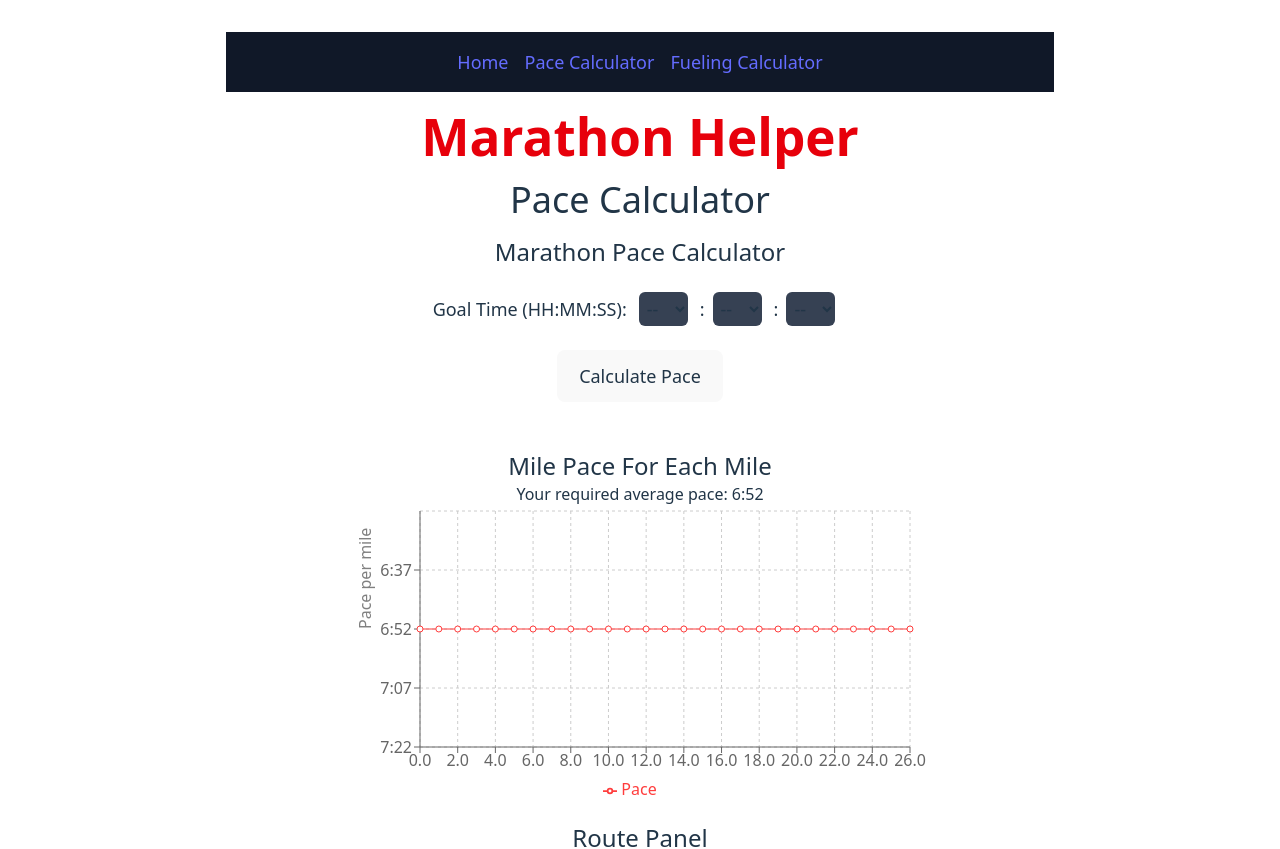
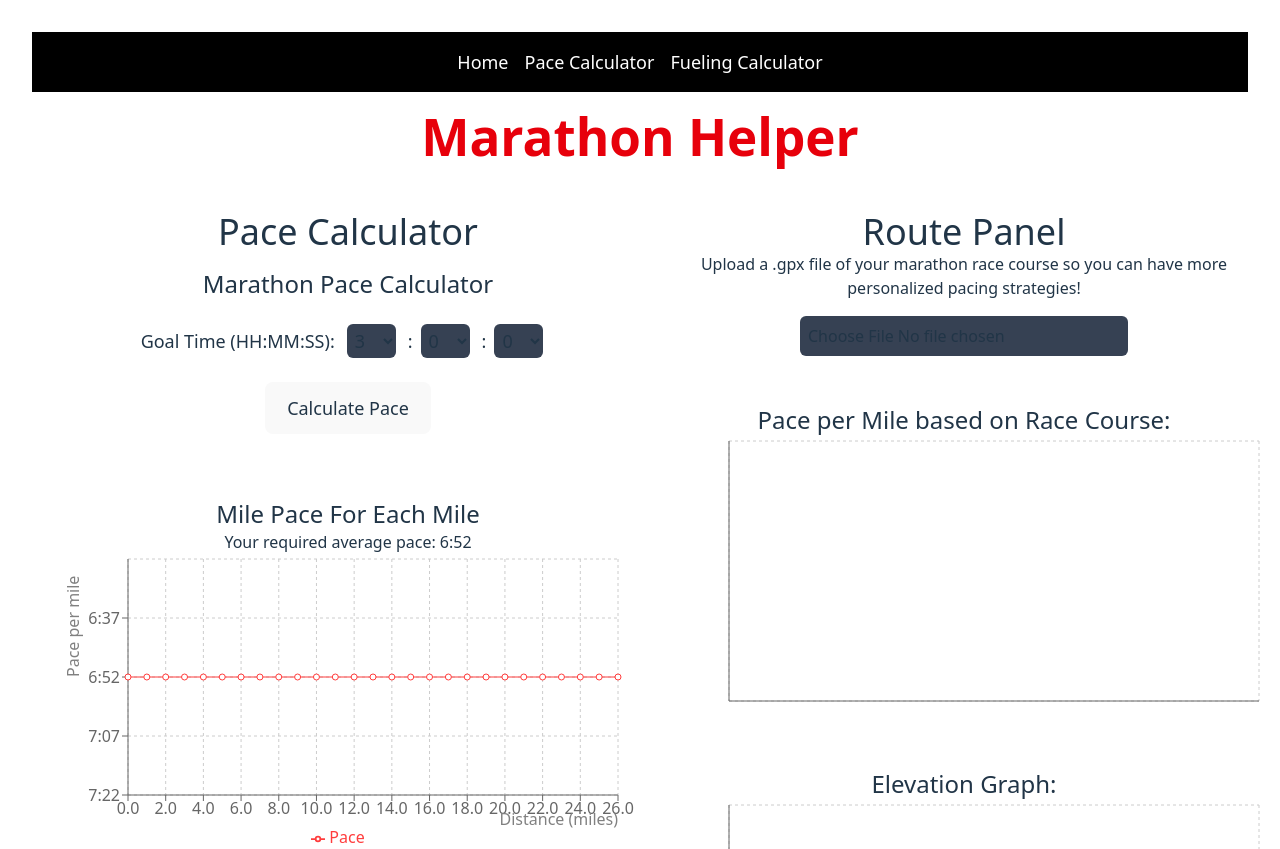
Before and after one commit to Sh0ckWave473/Marathon-Helper, a React (Vite) app in the folder marathon-helper/: page /pacing in a window 1280 px wide. Shown: the top 849 px of the page. Built offline with nearby package versions, Linux system fonts and the light colour scheme.

Commit message:
Changed code format + CSS changes

```diff
--- a/marathon-helper/src/App.jsx
+++ b/marathon-helper/src/App.jsx
@@ -8,10 +8,20 @@ export default App;
 function App() {
     return (
         <div className="App min-h-screen">
-            <nav className="bg-gray-900 p-4 space-x-4 text-lg font-medium sticky top-0 z-10 flex justify-center">
-                <Link to="/">Home</Link>
-                <Link to="/pacing">Pace Calculator</Link>
-                <Link to="/fueling">Fueling Calculator</Link>
+            <nav className="bg-black p-4 space-x-4 text-lg font-medium sticky top-0 z-10 flex justify-center">
+                <Link to="/">
+                    <p className="text-white hover:text-red-600">Home</p>
+                </Link>
+                <Link to="/pacing">
+                    <p className="text-white hover:text-red-600">
+                        Pace Calculator
+                    </p>
+                </Link>
+                <Link to="/fueling">
+                    <p className="text-white hover:text-red-600">
+                        Fueling Calculator
+                    </p>
+                </Link>
             </nav>
             <header className="App-header">
                 <h1 className="text-4xl font-bold text-red-600 p-4">
--- a/marathon-helper/src/Pages/Fueling.jsx
+++ b/marathon-helper/src/Pages/Fueling.jsx
@@ -1,13 +1,18 @@
+import FuelingChart from "../charts/FuelingChart";
 import FuelingCalculator from "../components/FuelingCalculator";
 import TipsPanel from "../components/TipsPanel";
 export default Fueling;
 
 function Fueling() {
     return (
-        <div>
-            <h2 className="text-4xl font-medium">Fueling Calculator</h2>
-            <FuelingCalculator />
-            <TipsPanel category="fueling" />
+        <div className="flex flex-col lg:flex-row p-4">
+            <div className="flex-1">
+                <FuelingCalculator />
+            </div>
+            <div className="flex-1">
+                <FuelingChart />
+            </div>
+            {/* <TipsPanel category="fueling" /> */}
         </div>
     );
 }
--- a/marathon-helper/src/Pages/Pacing.jsx
+++ b/marathon-helper/src/Pages/Pacing.jsx
@@ -1,13 +1,20 @@
+import PaceChart from "../charts/PaceChart";
 import PaceCalculator from "../components/PaceCalculator";
+import RoutePanel from "../components/RoutePanel";
 import TipsPanel from "../components/TipsPanel";
 export default Pacing;
 
 function Pacing() {
     return (
-        <div>
-            <h2 className="text-4xl font-medium">Pace Calculator</h2>
-            <PaceCalculator />
-            <TipsPanel category="pacing" />
+        <div className="flex flex-col lg:flex-row p-4">
+            <div className="flex-1">
+                <PaceCalculator />
+                <PaceChart />
+            </div>
+            <div className="flex-1">
+                <RoutePanel />
+            </div>
+            {/* <TipsPanel category="pacing" /> */}
         </div>
     );
 }
--- a/marathon-helper/src/charts/FuelingChart.jsx
+++ b/marathon-helper/src/charts/FuelingChart.jsx
@@ -7,21 +7,18 @@ import {
     CartesianGrid,
     Tooltip,
     Legend,
-    ReferenceDot,
 } from "recharts";
-import { totalSecondsFromTime } from "../utils/TotalSecondsFromTime";
 import { secondsToTimeFormat } from "../utils/SecondsToTimeFormat.js";
 export default FuelingChart;
 
 // Produces a chart of the fueling plan over the marathon distance based on gels per hour.
 function FuelingChart() {
-    const { goalTime, gelsPerHour } = useRace();
+    const { goalTimeInSeconds, gelsPerHour } = useRace();
     const marathonDistance = 26.2; // miles
-    const totalSeconds = totalSecondsFromTime(goalTime);
 
     if (
-        isNaN(totalSeconds) ||
-        totalSeconds <= 0 ||
+        isNaN(goalTimeInSeconds) ||
+        goalTimeInSeconds <= 0 ||
         !gelsPerHour ||
         gelsPerHour <= 0
     ) {
@@ -32,34 +29,79 @@ function FuelingChart() {
             </div>
         );
     }
-    const paceInSeconds = totalSeconds / marathonDistance;
+    const paceInSeconds = goalTimeInSeconds / marathonDistance;
 
     const data = [];
-    for (let gelsTaken = 0; gelsTaken <= (totalSeconds / 3600) * gelsPerHour; gelsTaken++) {
+    for (
+        let gelsTaken = 1;
+        gelsTaken <= (goalTimeInSeconds / 3600) * gelsPerHour;
+        gelsTaken++
+    ) {
         const timeAtGel = (gelsTaken / gelsPerHour) * 3600;
         const mileAtGel = timeAtGel / paceInSeconds;
-        data.push({ mile: mileAtGel.toFixed(1), gels: gelsTaken, time: secondsToTimeFormat(timeAtGel) });
+        data.push({
+            mile: mileAtGel.toFixed(1),
+            gels: 0,
+            time: secondsToTimeFormat(timeAtGel),
+        });
     }
     return (
+        <div>
+            <div>
+                <h2 className="mt-4 font-semibold text-2xl">
+                    Estimated Fuel Needs:
+                </h2>
+                <p>
+                    Take 1 gel about every {(60 / gelsPerHour).toFixed(0)}{" "}
+                    minutes
+                </p>
+                <h2 className="mt-4 font-semibold text-2xl">
+                    Fueling Plan for Marathon:
+                </h2>
+                <p>
+                    For a goal time of {secondsToTimeFormat(goalTimeInSeconds)},
+                    you will need approximately{" "}
+                    {Math.ceil((goalTimeInSeconds / 3600) * gelsPerHour) - 1}{" "}
+                    gels for the entire race
+                </p>
+            </div>
+            {goalTimeInSeconds && gelsPerHour ? (
+                <div>
+                    <h2 className="mt-4 text-2xl font-medium">
+                        Time To Take Each Gel
+                    </h2>
                     <LineChart
                         width={600}
-            height={300}
+                        height={75}
                         data={data}
-            margin={{ top: 5, right: 30, left: 20, bottom: 5 }}
+                        margin={{ top: 5, right: 30, left: 0, bottom: 5 }}
                     >
-            <CartesianGrid strokeDasharray="3 3" />
                         <XAxis
                             dataKey="time"
-                label={{ value: "Time", position: "insideBottomRight" }}
+                            label={{
+                                value: "Time",
+                                position: "insideBottomRight",
+                                offset: 0,
+                            }}
                         />
-            <YAxis
+                        <YAxis dataKey="gels" domain={[0, 0]} />
+                        <Legend />
+                        <Line
                             dataKey="gels"
-                domain={[0, "dataMax + 2"]}
-                label={{ value: "Gels Consumed", angle: -90, position: "insideLeft" }}
+                            stroke="#3b82f6"
+                            activeDot={{ r: 8 }}
                         />
-            <Tooltip formatter={(value) => [value, "Gels"]} />
+                    </LineChart>
+                </div>
+            ) : (
+                <LineChart width={600} height={70}>
+                    <CartesianGrid strokeDasharray="3 3" />
+                    <XAxis dataKey="time" />
+                    <YAxis dataKey="gels" />
+                    <Tooltip />
                     <Legend />
-            <Line dataKey="gels" stroke="#3b82f6" activeDot={{ r: 8 }} />
                 </LineChart>
+            )}
+        </div>
     );
 }
--- a/marathon-helper/src/charts/PaceChart.jsx
+++ b/marathon-helper/src/charts/PaceChart.jsx
@@ -9,20 +9,18 @@ import {
     Tooltip,
     Legend,
 } from "recharts";
-import { totalSecondsFromTime } from "../utils/TotalSecondsFromTime.js";
 import { secondsToTimeFormat } from "../utils/SecondsToTimeFormat.js";
 export default PaceChart;
 
 // Produces a chart of the pace over the marathon distance and what time the runner should be at each mile marker.
 function PaceChart() {
-    const { goalTime } = useRace();
+    const { goalTimeInSeconds } = useRace();
     const marathonDistance = 26.2; // miles
-    const totalSeconds = totalSecondsFromTime(goalTime);
 
-    if (isNaN(totalSeconds) || totalSeconds <= 0) {
+    if (isNaN(goalTimeInSeconds) || goalTimeInSeconds <= 0) {
         return <div>Please enter a valid goal time to see the pace chart.</div>;
     }
-    const paceInSeconds = totalSeconds / marathonDistance;
+    const paceInSeconds = goalTimeInSeconds / marathonDistance;
 
     const data = [];
     for (let mile = 0; mile <= marathonDistance; mile++) {
@@ -33,6 +31,11 @@ function PaceChart() {
         });
     }
     return (
+        <div className="mb-4 flex items-center flex-col">
+            <h2 className="text-2xl font-medium">Mile Pace For Each Mile</h2>
+            <p>
+                Your required average pace: {secondsToTimeFormat(paceInSeconds)}
+            </p>
             <LineChart
                 width={600}
                 height={300}
@@ -40,7 +43,14 @@ function PaceChart() {
                 margin={{ top: 5, right: 30, left: 20, bottom: 5 }}
             >
                 <CartesianGrid strokeDasharray="3 3" />
-            <XAxis dataKey="mile" />
+                <XAxis
+                    dataKey="mile"
+                    label={{
+                        value: "Distance (miles)",
+                        position: "insideBottomRight",
+                        offset: 0,
+                    }}
+                />
                 <YAxis
                     dataKey="paceInSeconds"
                     domain={["dataMin - 30", "dataMax + 30"]}
@@ -65,5 +75,6 @@ function PaceChart() {
                     activeDot={{ r: 8 }}
                 />
             </LineChart>
+        </div>
     );
 }
--- a/marathon-helper/src/components/FuelingCalculator.jsx
+++ b/marathon-helper/src/components/FuelingCalculator.jsx
@@ -1,15 +1,13 @@
 // import { useState } from "react";
 import { useLocalStorage } from "../utils/useLocalStorage";
 import { useRace } from "../context/useRace.js";
-import { totalSecondsFromTime } from "../utils/TotalSecondsFromTime";
-import FuelingChart from "../charts/FuelingChart";
 export default FuelingCalculator;
 
 function FuelingCalculator() {
     const [carbsPerHour, setCarbsPerHour] = useLocalStorage("carbsPerHour", 0);
     const [carbsPerGel, setCarbsPerGel] = useLocalStorage("carbsPerGel", 0);
 
-    const { goalTime, gelsPerHour, setGelsPerHour } = useRace();
+    const { setGelsPerHour } = useRace();
 
     const numberGelsPerHour = (carbsPerGel) => {
         setGelsPerHour(carbsPerHour / carbsPerGel);
@@ -41,6 +39,7 @@ function FuelingCalculator() {
 
     return (
         <div className="p-4">
+            <h2 className="text-4xl font-medium">Fueling Calculator</h2>
             <form onSubmit={handleSubmit}>
                 <label className="block m-1 font-medium text-lg">
                     Desired Carbs per Hour:
@@ -49,6 +48,9 @@ function FuelingCalculator() {
                         className="bg-gray-700 p-1 m-1"
                         type="number"
                         defaultValue={carbsPerHour}
+                        onChange={(e) =>
+                            setCarbsPerHour(Number(e.currentTarget.value))
+                        }
                     />
                 </label>
                 <br />
@@ -59,6 +61,9 @@ function FuelingCalculator() {
                         className="bg-gray-700 p-1 m-1"
                         type="number"
                         defaultValue={carbsPerGel}
+                        onChange={(e) =>
+                            setCarbsPerGel(Number(e.currentTarget.value))
+                        }
                     />
                 </label>
                 <br />
@@ -66,43 +71,6 @@ function FuelingCalculator() {
                     Calculate Gels per Hour
                 </button>
             </form>
-            {goalTime && gelsPerHour ? (
-                <div>
-                    <h2 className="mt-4 font-semibold text-2xl">
-                        Estimated Fuel Needs:
-                    </h2>
-                    <p>
-                        Take 1 gel about every {(60 / gelsPerHour).toFixed(0)}{" "}
-                        minutes
-                    </p>
-                    <h2 className="mt-4 font-semibold text-2xl">
-                        Fueling Plan for Marathon:
-                    </h2>
-                    <p>
-                        For a goal time of {goalTime.hr}h {goalTime.min}m{" "}
-                        {goalTime.sec}s, you will need approximately{" "}
-                        {(
-                            (totalSecondsFromTime(goalTime) / 3600) *
-                            carbsPerHour
-                        ).toFixed(0)}{" "}
-                        grams of carbohydrates.
-                    </p>
-                    <p>
-                        This equates to about{" "}
-                        {Math.ceil(
-                            (totalSecondsFromTime(goalTime) / 3600) *
-                                gelsPerHour,
-                        ) - 1}{" "}
-                        gels for the entire race
-                    </p>
-                    <h2 className="mt-4 text-2xl font-medium">
-                        Time To Take Each Gel
-                    </h2>
-                    <FuelingChart />
-                </div>
-            ) : (
-                <p>Please set a goal time to see the fueling plan.</p>
-            )}
         </div>
     );
 }
--- a/marathon-helper/src/components/PaceCalculator.jsx
+++ b/marathon-helper/src/components/PaceCalculator.jsx
@@ -12,7 +12,7 @@ function PaceCalculator() {
     const [goalTimeMin, setGoalTimeMin] = useLocalStorage("goalTimeMin", "");
     const [goalTimeSec, setGoalTimeSec] = useLocalStorage("goalTimeSec", "");
 
-    const { goalTime, setGoalTime, paceInSeconds, setPaceInSeconds } =
+    const { goalTimeInSeconds, setGoalTimeInSeconds, setPaceInSeconds } =
         useRace();
 
     const [error, setError] = useState(null);
@@ -26,7 +26,8 @@ function PaceCalculator() {
         }
         const paceInSeconds = totalSeconds / marathonDistance;
         setPaceInSeconds(paceInSeconds);
-        setGoalTime(time);
+        setGoalTimeInSeconds(totalSeconds);
+        console.log("Formatted Time:", secondsToTimeFormat(totalSeconds));
         setError(null);
     };
 
@@ -36,7 +37,8 @@ function PaceCalculator() {
     };
 
     return (
-        <div className="p-4">
+        <div className="p-4 mb-4">
+            <h2 className="text-4xl font-medium mb-4">Pace Calculator</h2>
             <h2 className="text-2xl font-medium">Marathon Pace Calculator</h2>
             <form
                 className="m-4 space-x-1 font-medium text-lg"
@@ -46,9 +48,14 @@ function PaceCalculator() {
                 <label>
                     <select
                         className="m-2 p-1 bg-gray-700 rounded-md hover:bg-gray-600"
-                        value={goalTimeHr}
-                        defaultValue={goalTime.hours}
-                        onChange={(e) => setGoalTimeHr(e.target.value)}
+                        defaultValue={parseInt(
+                            secondsToTimeFormat(goalTimeInSeconds).split(
+                                ":",
+                            )[0],
+                        )}
+                        onChange={(e) =>
+                            setGoalTimeHr(parseInt(e.target.value))
+                        }
                     >
                         <option value="">--</option>
                         {[...Array(11).keys()].map((hour) => (
@@ -62,9 +69,14 @@ function PaceCalculator() {
                 <label>
                     <select
                         className="m-2 p-1 bg-gray-700 rounded-md hover:bg-gray-600"
-                        value={goalTimeMin}
-                        defaultValue={goalTime.minutes}
-                        onChange={(e) => setGoalTimeMin(e.target.value)}
+                        defaultValue={parseInt(
+                            secondsToTimeFormat(goalTimeInSeconds).split(
+                                ":",
+                            )[1],
+                        )}
+                        onChange={(e) =>
+                            setGoalTimeMin(parseInt(e.target.value))
+                        }
                     >
                         <option value="">--</option>
                         {[...Array(60).keys()].map((minute) => (
@@ -78,9 +90,14 @@ function PaceCalculator() {
                 <label>
                     <select
                         className="m-2 p-1 bg-gray-700 rounded-md hover:bg-gray-600"
-                        value={goalTimeSec}
-                        defaultValue={goalTime.seconds}
-                        onChange={(e) => setGoalTimeSec(e.target.value)}
+                        defaultValue={parseInt(
+                            secondsToTimeFormat(goalTimeInSeconds).split(
+                                ":",
+                            )[2],
+                        )}
+                        onChange={(e) =>
+                            setGoalTimeSec(parseInt(e.target.value))
+                        }
                     >
                         <option value="">--</option>
                         {[...Array(60).keys()].map((second) => (
@@ -96,21 +113,6 @@ function PaceCalculator() {
                 </button>
             </form>
             {error && <p style={{ color: "red" }}>{error}</p>}
-            {goalTime ? (
-                <div className="mt-8 flex items-center flex-col">
-                    <h2 className="text-2xl font-medium">
-                        Mile Pace For Each Mile
-                    </h2>
-                    <p>
-                        Your required average pace:{" "}
-                        {secondsToTimeFormat(paceInSeconds)}
-                    </p>
-                    <PaceChart />
-                </div>
-            ) : (
-                <p>Please enter your goal time to see your pace chart.</p>
-            )}
-            <RoutePanel />
         </div>
     );
 }
--- a/marathon-helper/src/components/RoutePanel.jsx
+++ b/marathon-helper/src/components/RoutePanel.jsx
@@ -51,11 +51,6 @@ function RoutePanel() {
                 // https://aaron-schroeder.github.io/reverse-engineering/grade-adjusted-pace.html
                 adjustedPace *=
                     minettiGradeAdjustment(grade) / minettiGradeAdjustment(0);
-                // if (grade > 0) {
-                //     adjustedPace *= 1 + grade * 4 * (4 - hillFactor) * (3 / 2); // uphill penalty
-                // } else {
-                //     adjustedPace *= 1 + grade * 2 * (4 - hillFactor) * 1; // downhill bonus
-                // }
                 splits.push({
                     distanceMeters: p.distanceMeters,
                     basePace: paceInSeconds,
@@ -93,7 +88,7 @@ function RoutePanel() {
 
     return (
         <div className="p-4">
-            <h2 className="text-2xl font-medium">Route Panel</h2>
+            <h2 className="text-4xl font-medium">Route Panel</h2>
             <p>
                 Upload a .gpx file of your marathon race course so you can have
                 more personalized pacing strategies!
@@ -105,12 +100,12 @@ function RoutePanel() {
                 onChange={handleFileUpload}
             />
             <br />
-            {splits.length > 0 && (
-                // Here to visualize splits data
             <div className="mt-8 flex items-center flex-col">
                 <h2 className="text-2xl font-medium">
                     Pace per Mile based on Race Course:
                 </h2>
+                {splits.length > 0 ? (
+                    // Here to visualize splits data
                     <LineChart
                         className="mb-8"
                         width={600}
@@ -159,8 +154,18 @@ function RoutePanel() {
                             activeDot={{ stroke: "red", r: 8 }}
                         />
                     </LineChart>
-                    {/* Here to visualize elevation data */}
+                ) : (
+                    <LineChart className="mb-8" width={600} height={300}>
+                        <CartesianGrid strokeDasharray="3 3" />
+                        <XAxis dataKey="distanceMeters" />
+                        <YAxis />
+                        <Tooltip />
+                        <Legend />
+                    </LineChart>
+                )}
                 <h2 className="text-2xl font-medium">Elevation Graph:</h2>
+                {dataPoints.length > 0 ? (
+                    // Here to visualize elevation data
                     <LineChart
                         className="mb-8"
                         width={600}
@@ -203,8 +208,16 @@ function RoutePanel() {
                             activeDot={{ stroke: "green", r: 8 }}
                         />
                     </LineChart>
+                ) : (
+                    <LineChart className="mb-8" width={600} height={300}>
+                        <CartesianGrid strokeDasharray="3 3" />
+                        <XAxis dataKey="distanceMeters" />
+                        <YAxis />
+                        <Tooltip />
+                        <Legend />
+                    </LineChart>
+                )}
             </div>
-            )}
         </div>
     );
 }
--- a/marathon-helper/src/context/RaceProvider.jsx
+++ b/marathon-helper/src/context/RaceProvider.jsx
@@ -2,17 +2,16 @@ import { RaceContext } from "./RaceContext";
 import { useLocalStorage } from "../utils/useLocalStorage";
 
 export function RaceProvider({ children }) {
-    const [goalTime, setGoalTime] = useLocalStorage("goalTime", {
-        hr: "3",
-        min: "0",
-        sec: "0",
-    });
+    const [goalTimeInSeconds, setGoalTimeInSeconds] = useLocalStorage(
+        "goalTime",
+        10800,
+    );
 
     const [gelsPerHour, setGelsPerHour] = useLocalStorage("gelsPerHour", 2);
 
     const [paceInSeconds, setPaceInSeconds] = useLocalStorage(
         "paceInSeconds",
-        412
+        412,
     );
 
     const [usingMiles, setUsingMiles] = useLocalStorage("usingMiles", true);
@@ -20,8 +19,8 @@ export function RaceProvider({ children }) {
     return (
         <RaceContext.Provider
             value={{
-                goalTime,
-                setGoalTime,
+                goalTimeInSeconds,
+                setGoalTimeInSeconds,
                 gelsPerHour,
                 setGelsPerHour,
                 paceInSeconds,
```
Lines whose indentation alone changed are shown as unchanged.
